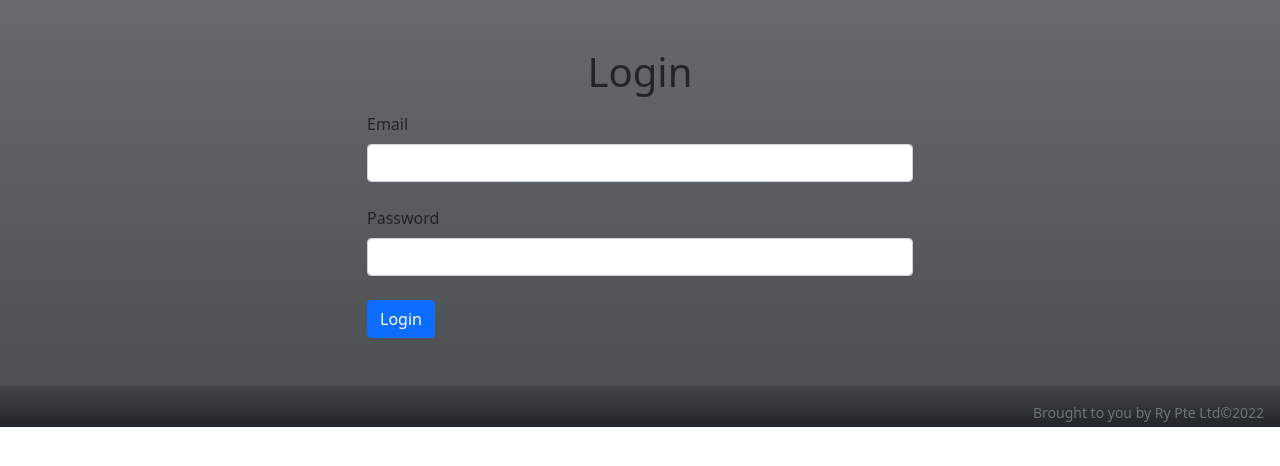
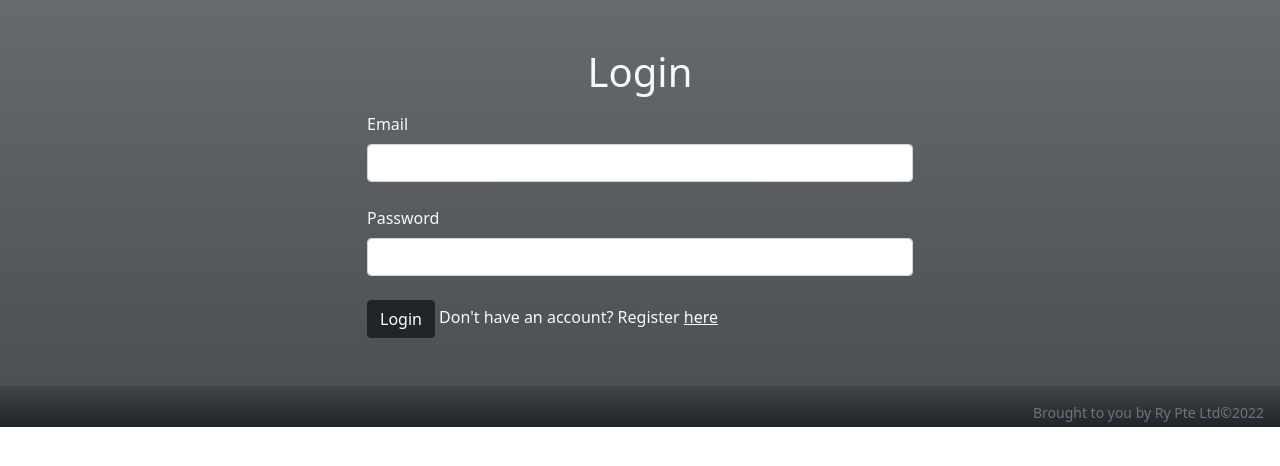
Before and after one commit to ryryry-3302/RyNance, a Flask app: page /login in a window 1280 px wide. Shown: the part 100-566 px from the top of the page. Run offline with Flask 2, Linux system fonts and the light colour scheme; some libraries are stand-ins or nearby versions.

Commit message:
Finished aesthethics of login/ register

```diff
--- a/templates/login.html
+++ b/templates/login.html
@@ -6,10 +6,10 @@
 
 {% block main %}
 <div  class="mb-3">
-    <h1>Login</h1>
+    <h1 class="text-light">Login</h1>
 </div>
 
-<div class="container-md text-start">
+<div class="container-md text-start text-light">
     <div class="row justify-content-center">
         <div class="col-6">
             <form action="/login" method="post">
@@ -23,7 +23,8 @@
                 <input required type="password" name="password" class="form-control" id="password">
                 </div>
 
-                <button type="submit" class="btn btn-primary">Login</button>
+                <button type="submit" class="btn btn-dark">Login</button>
+                <span>Don't have an account? Register <a href="/register" class="text-light">here</a></span>
             </form>
 
         </div>
--- a/templates/register.html
+++ b/templates/register.html
@@ -5,8 +5,8 @@
 {% endblock %}
 
 {% block main %}
-        <div  class="mb-3"><h1>Register</h1></div>
-        <div class="container-md text-start">
+        <div  class="mb-3 text-light"><h1>Register</h1></div>
+        <div class="container-md text-start text-light">
             <div class="row justify-content-center">
                 <div class="col-6">
                     <form action="/register" method="post">
@@ -18,7 +18,7 @@
                         <div class="mb-4">
                         <label for="inputemail1" class="form-label">Email address</label>
                         <input required type="email" name="inputemail" class="form-control" id="inputemail1" aria-describedby="emailHelp">
-                        <div id="emailHelp" class="form-text">We'll never share your email with anyone else.</div>
+                        <div id="emailHelp" class="form-text text-light" style="--bs-text-opacity: .5;">We'll never share your email with anyone else.</div>
                         </div>
 
                         <div class="mb-4">
```
Also changed, not shown: 2 other files.
